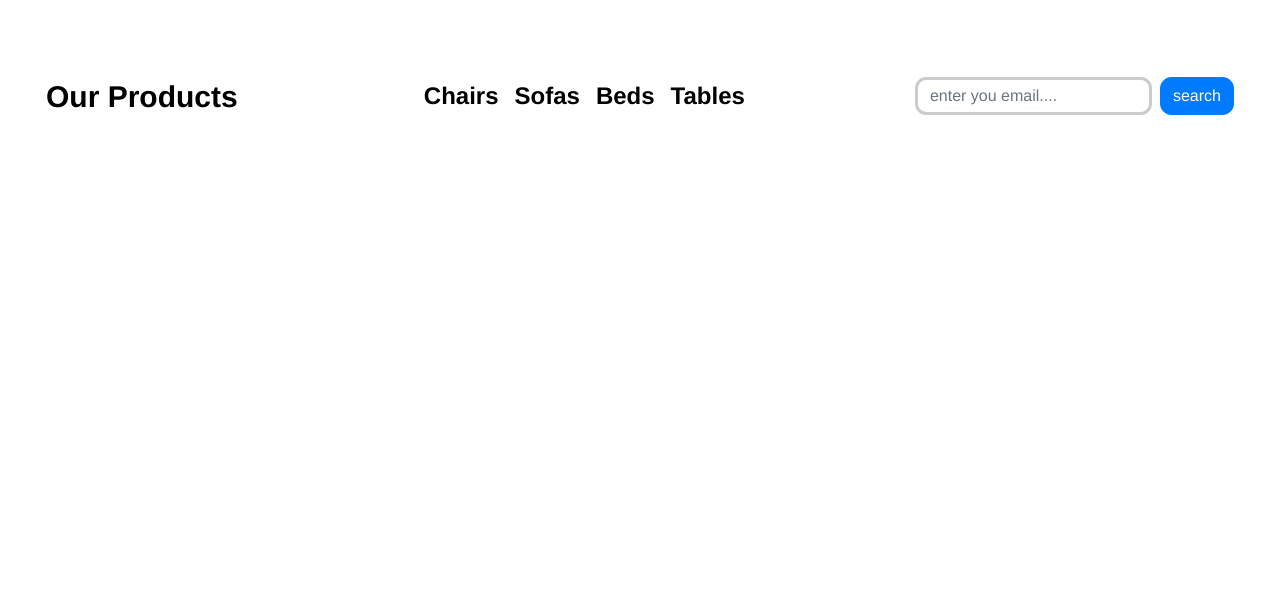
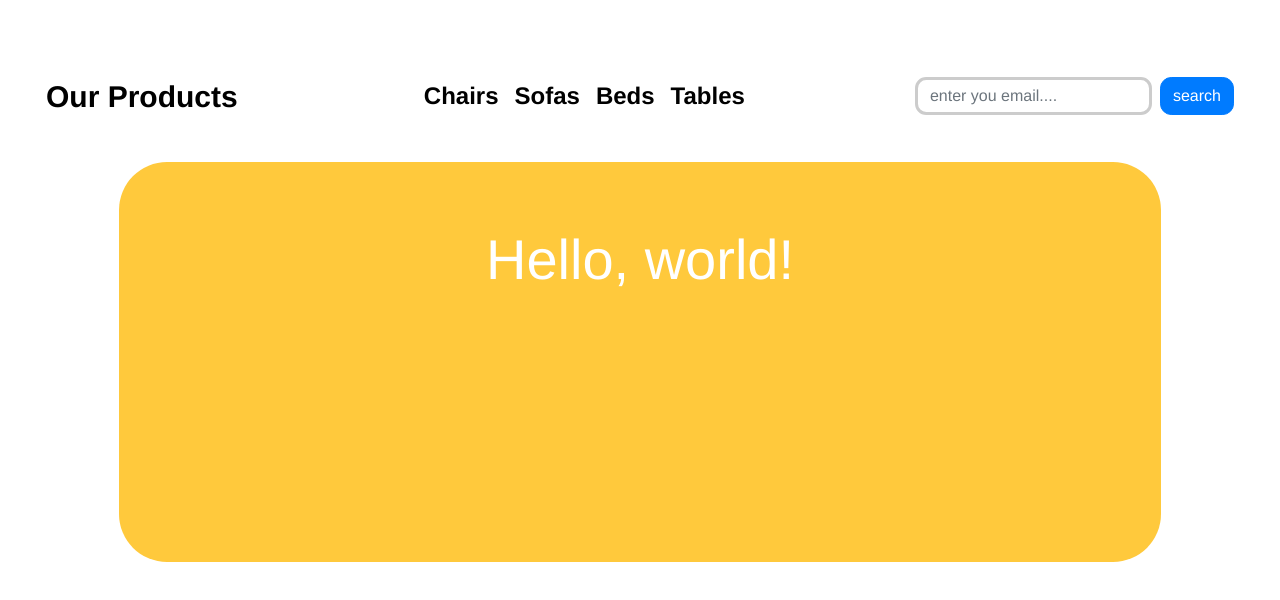
Before and after one commit to wastech/furniture-ecommerce, a Vue app in the folder client/: page / in a window 1280 px wide. Shown: the top 600 px of the page. Built offline with nearby package versions, Linux system fonts and the light colour scheme.

Commit message:
created hero  component

```diff
--- /dev/null
+++ b/client/src/components/Hero.vue
@@ -0,0 +1,22 @@
+<template>
+  <div class="container">
+    <div class="jumbotron">
+  <h1 class="display-4">Hello, world!</h1>
+ <!-- <p class="lead">This is a simple hero unit, a simple jumbotron-style component for calling extra attention to featured content or information.</p>
+  <hr class="my-4">
+  <p>It uses utility classes for typography and spacing to space content out within the larger container.</p>
+  <a class="btn btn-primary btn-lg" href="#" role="button">Learn more</a>-->
+</div>
+  </div>
+</template>
+<style scoped>
+.jumbotron{
+  border-radius: 3em;
+  height: 25em;
+  background-color: #ffc93c;
+  color: white;
+}
+.display-4{
+  text-align: center;
+}
+</style>
--- a/client/src/views/Home.vue
+++ b/client/src/views/Home.vue
@@ -1,17 +1,24 @@
 <template>
-  <div class="home">
-
+  <div class="container">
+   <Hero/>
   </div>
 </template>
 
 <script>
 // @ is an alias to /src
-//import HelloWorld from '@/components/HelloWorld.vue'
+import Hero from '@/components/Hero.vue'
 
 export default {
   name: 'Home',
   components: {
    // HelloWorld
+   Hero
   }
 }
 </script>
+<style scoped>
+.container{
+  max-width: 95%;
+  width: 100%;
+}
+</style>
```
